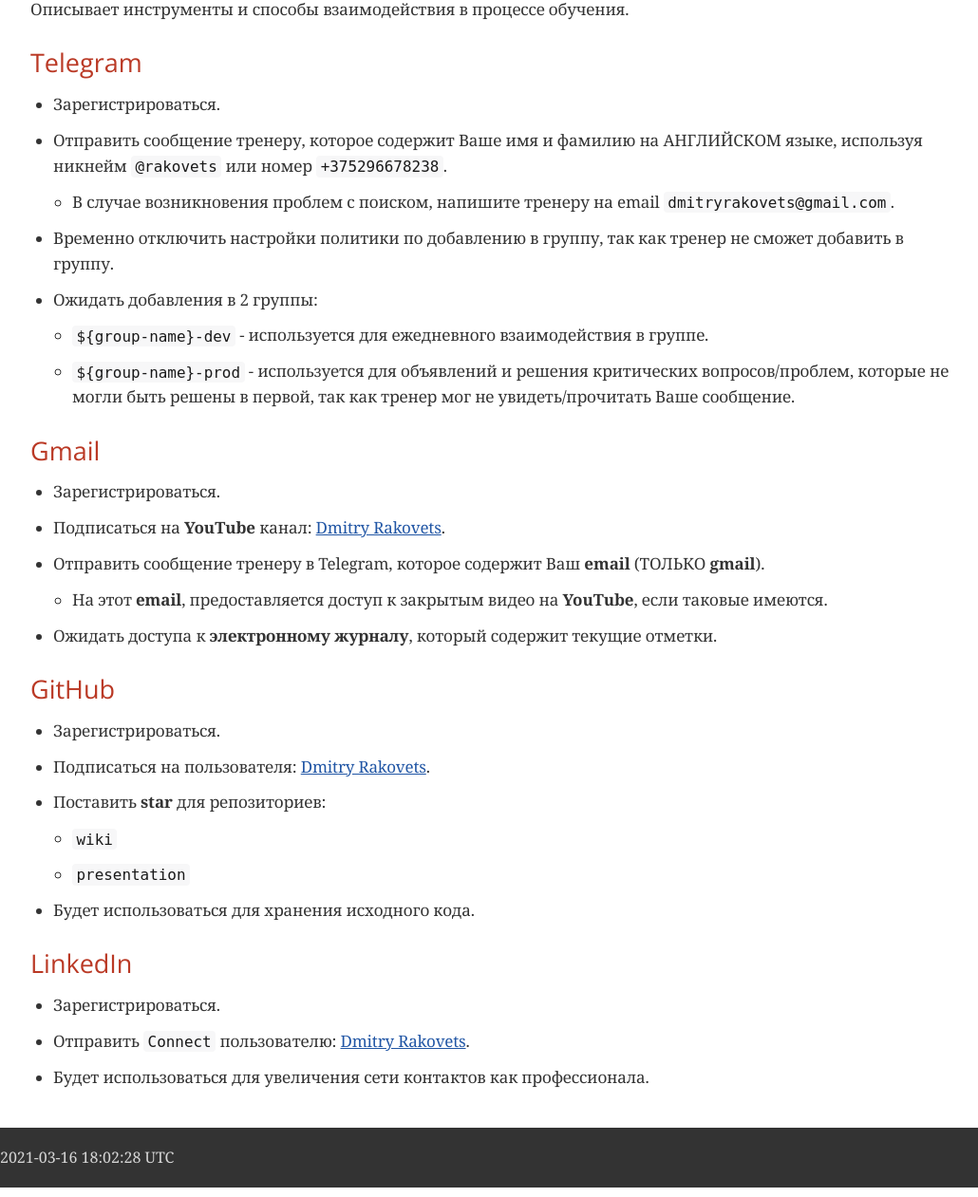
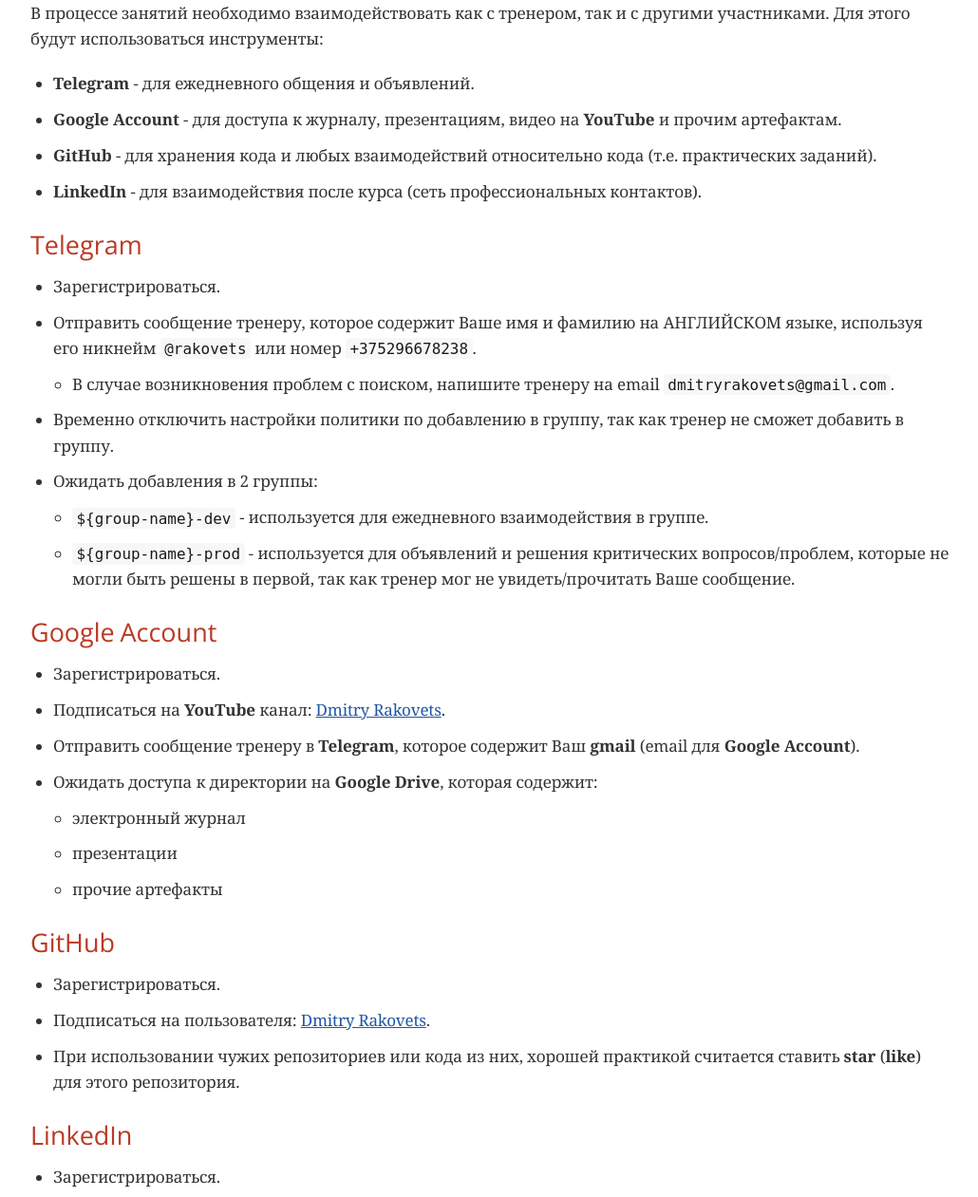
Before and after one commit to rakovets/process, a plain HTML site: page process/common.html in a window 1280 px wide. Shown: the part 249-1510 px from the top of the page at 95% size, without its empty margins (123-1153 px from the left). Drawn offline with nearby package versions, Linux system fonts and the light colour scheme; a web font is replaced by a local one.

Commit message:
deploy: ea60cfff17e1ffa16b3e6d8ce821bb07bac8123b

```diff
--- a/process/common.html
+++ b/process/common.html
@@ -445,12 +445,8 @@ body.book #toc,body.book #preamble,body.book h1.sect0,body.book .sect1>h2{page-b
 <div id="content">
 <div id="preamble">
 <div class="sectionbody">
-<div class="ulist">
-<ul>
-<li>
-<p>Необходимо выполнить действия описанные в блоке <strong>Communication</strong>.</p>
-</li>
-</ul>
+<div class="paragraph">
+<p>Содержит общие процессы, независимо от курса.</p>
 </div>
 </div>
 </div>
@@ -458,7 +454,23 @@ body.book #toc,body.book #preamble,body.book h1.sect0,body.book .sect1>h2{page-b
 <h2 id="_communication">Communication</h2>
 <div class="sectionbody">
 <div class="paragraph">
-<p>Описывает инструменты и способы взаимодействия в процессе обучения.</p>
+<p>В процессе занятий необходимо взаимодействовать как с тренером, так и с другими участниками. Для этого будут использоваться инструменты:</p>
+</div>
+<div class="ulist">
+<ul>
+<li>
+<p><strong>Telegram</strong> - для ежедневного общения и объявлений.</p>
+</li>
+<li>
+<p><strong>Google Account</strong> - для доступа к журналу, презентациям, видео на <strong>YouTube</strong> и прочим артефактам.</p>
+</li>
+<li>
+<p><strong>GitHub</strong> - для хранения кода и любых взаимодействий относительно кода (т.е. практических заданий).</p>
+</li>
+<li>
+<p><strong>LinkedIn</strong> - для взаимодействия после курса (сеть профессиональных контактов).</p>
+</li>
+</ul>
 </div>
 <div class="sect2">
 <h3 id="_telegram">Telegram</h3>
@@ -468,7 +480,7 @@ body.book #toc,body.book #preamble,body.book h1.sect0,body.book .sect1>h2{page-b
 <p>Зарегистрироваться.</p>
 </li>
 <li>
-<p>Отправить сообщение тренеру, которое содержит Ваше имя и фамилию на АНГЛИЙСКОМ языке, используя никнейм <code>@rakovets</code> или номер <code>+375296678238</code>.</p>
+<p>Отправить сообщение тренеру, которое содержит Ваше имя и фамилию на АНГЛИЙСКОМ языке, используя его никнейм <code>@rakovets</code> или номер <code>+375296678238</code>.</p>
 <div class="ulist">
 <ul>
 <li>
@@ -497,7 +509,7 @@ body.book #toc,body.book #preamble,body.book h1.sect0,body.book .sect1>h2{page-b
 </div>
 </div>
 <div class="sect2">
-<h3 id="_gmail">Gmail</h3>
+<h3 id="_google_account">Google Account</h3>
 <div class="ulist">
 <ul>
 <li>
@@ -507,17 +519,23 @@ body.book #toc,body.book #preamble,body.book h1.sect0,body.book .sect1>h2{page-b
 <p>Подписаться на <strong>YouTube</strong> канал: <a href="https://www.youtube.com/channel/UCIztUGTxSCyqksE3HxFgI_w" target="_blank" rel="noopener">Dmitry Rakovets</a>.</p>
 </li>
 <li>
-<p>Отправить сообщение тренеру в Telegram, которое содержит Ваш <strong>email</strong> (ТОЛЬКО <strong>gmail</strong>).</p>
+<p>Отправить сообщение тренеру в <strong>Telegram</strong>, которое содержит Ваш <strong>gmail</strong> (email для <strong>Google Account</strong>).</p>
+</li>
+<li>
+<p>Ожидать доступа к директории на <strong>Google Drive</strong>, которая содержит:</p>
 <div class="ulist">
 <ul>
 <li>
-<p>На этот <strong>email</strong>, предоставляется доступ к закрытым видео на <strong>YouTube</strong>, если таковые имеются.</p>
+<p>электронный журнал</p>
+</li>
+<li>
+<p>презентации</p>
+</li>
+<li>
+<p>прочие артефакты</p>
 </li>
 </ul>
 </div>
-</li>
-<li>
-<p>Ожидать доступа к <strong>электронному журналу</strong>, который содержит текущие отметки.</p>
 </li>
 </ul>
 </div>
@@ -533,20 +551,7 @@ body.book #toc,body.book #preamble,body.book h1.sect0,body.book .sect1>h2{page-b
 <p>Подписаться на пользователя: <a href="https://www.github.com/rakovets" target="_blank" rel="noopener">Dmitry Rakovets</a>.</p>
 </li>
 <li>
-<p>Поставить <strong>star</strong> для репозиториев:</p>
-<div class="ulist">
-<ul>
-<li>
-<p><code>wiki</code></p>
-</li>
-<li>
-<p><code>presentation</code></p>
-</li>
-</ul>
-</div>
-</li>
-<li>
-<p>Будет использоваться для хранения исходного кода.</p>
+<p>При использовании чужих репозиториев или кода из них, хорошей практикой считается ставить <strong>star</strong> (<strong>like</strong>) для этого репозитория.</p>
 </li>
 </ul>
 </div>
@@ -561,9 +566,6 @@ body.book #toc,body.book #preamble,body.book h1.sect0,body.book .sect1>h2{page-b
 <li>
 <p>Отправить <code>Connect</code> пользователю: <a href="https://www.linkedin.com/in/rakovets/" target="_blank" rel="noopener">Dmitry Rakovets</a>.</p>
 </li>
-<li>
-<p>Будет использоваться для увеличения сети контактов как профессионала.</p>
-</li>
 </ul>
 </div>
 </div>
@@ -572,7 +574,7 @@ body.book #toc,body.book #preamble,body.book h1.sect0,body.book .sect1>h2{page-b
 </div>
 <div id="footer">
 <div id="footer-text">
-Last updated 2021-03-16 18:02:28 UTC
+Last updated 2021-03-17 04:17:08 UTC
 </div>
 </div>
 </body>
```
Also changed, not shown: index.html (+34 -32 lines), process/course-java-core.html (+1 -1 lines), 2 other files.
